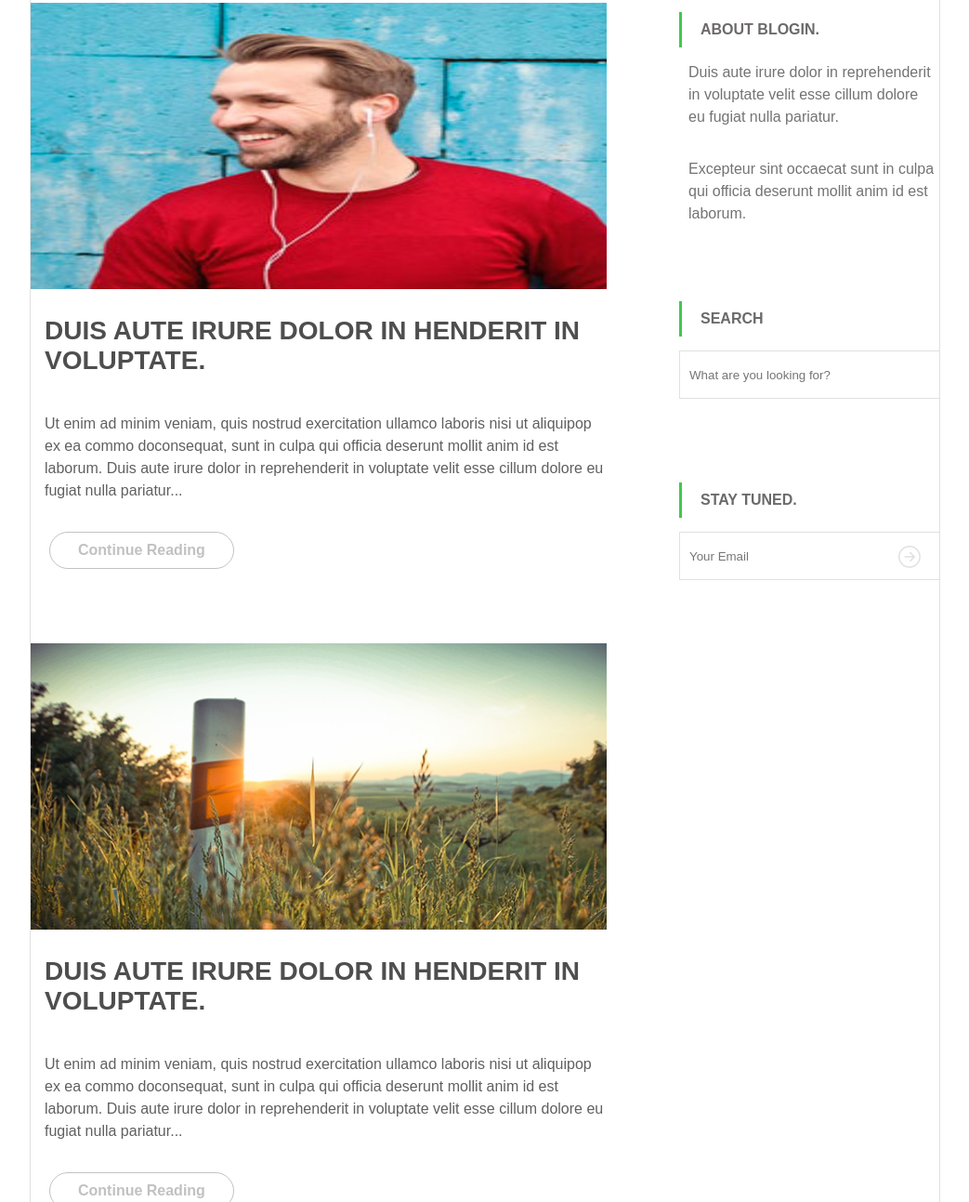
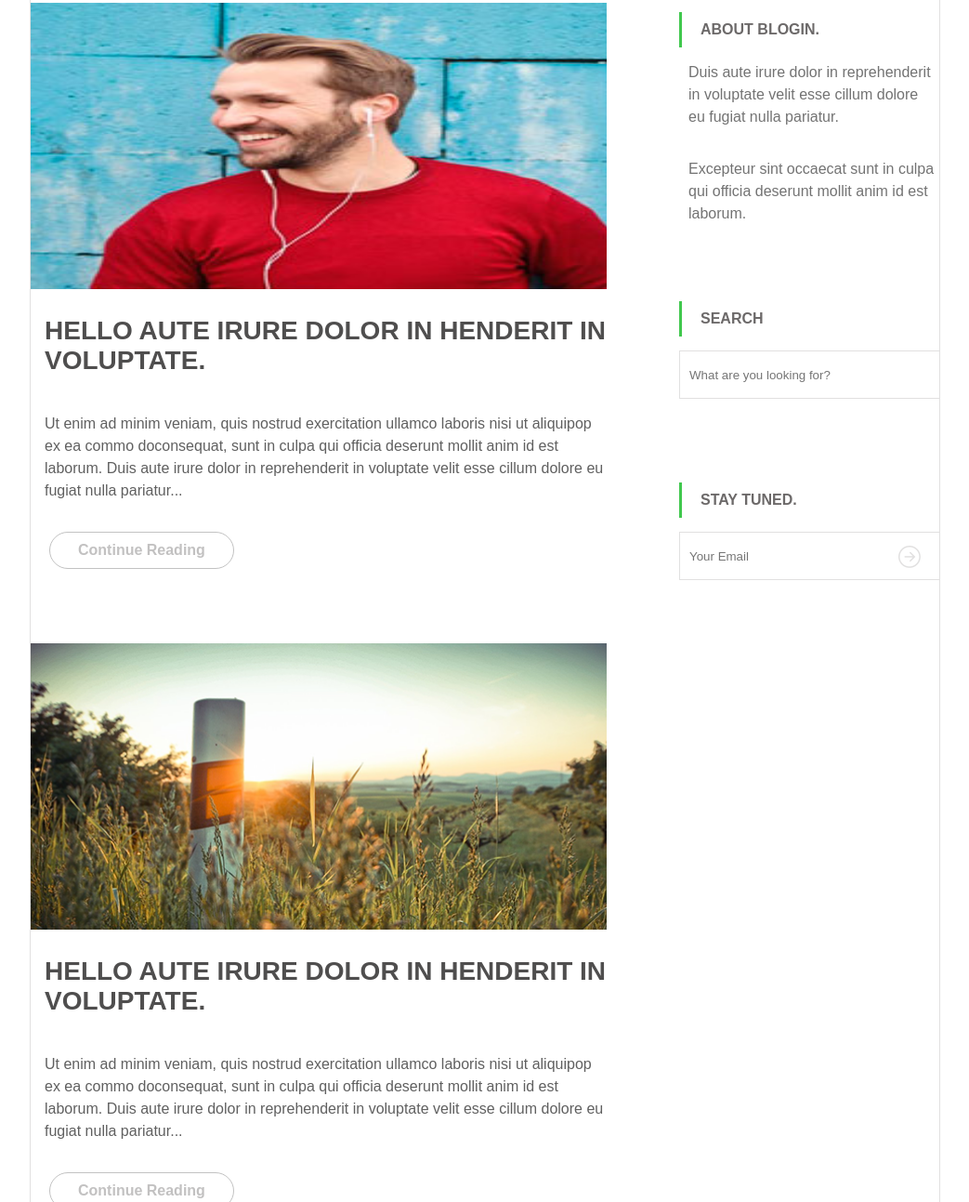
Before and after one commit to gaziislam/psd-to-html-itbari, a plain HTML site: page index.html in a window 1280 px wide. Shown: the part 195-1488 px from the top of the page at 93% size, without its empty margins (118-1161 px from the left). Drawn offline with Linux system fonts and the light colour scheme.

Commit message:
h2-text-change

```diff
--- a/index.html
+++ b/index.html
@@ -32,7 +32,7 @@
 				<section class="left_content">
 					<article class="single_post_wrapper">
 						<img src="images/profile.jpg" alt="" />
-						<h2>Duis aute irure dolor in henderit in voluptate.</h2>
+						<h2>Hello aute irure dolor in henderit in voluptate.</h2>
 						<p>Ut enim ad minim veniam, quis nostrud exercitation ullamco laboris nisi ut aliquipop ex ea
 							commo doconsequat, sunt in culpa qui officia deserunt mollit anim id est laborum. Duis aute
 							irure dolor in reprehenderit in voluptate velit esse cillum dolore eu fugiat nulla
@@ -41,7 +41,7 @@
 					</article>
 					<article class="single_post_wrapper">
 						<img src="images/blog_template1.png" alt="" />
-						<h2>Duis aute irure dolor in henderit in voluptate.</h2>
+						<h2>Hello aute irure dolor in henderit in voluptate.</h2>
 						<p>Ut enim ad minim veniam, quis nostrud exercitation ullamco laboris nisi ut aliquipop ex ea
 							commo doconsequat, sunt in culpa qui officia deserunt mollit anim id est laborum. Duis aute
 							irure dolor in reprehenderit in voluptate velit esse cillum dolore eu fugiat nulla
```
